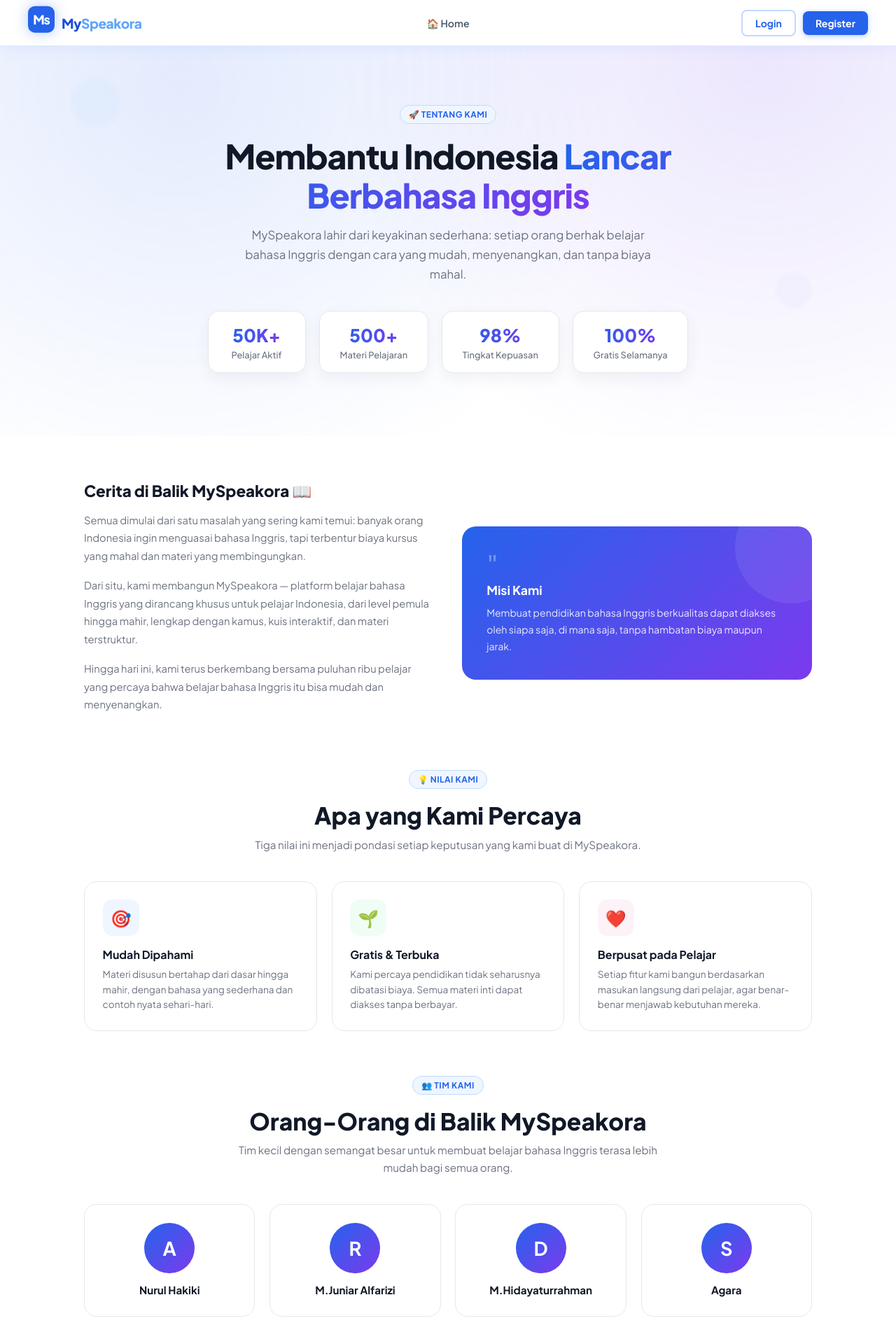
After one commit to artzneynart-boop/web--belajar--bahasa--inggris, a PHP site: page /tentang.php in a window 1280 px wide. The commit adds this page. Shown: the top 1920 px of the page at 70% size. Run offline with PHP 8.4, Linux system fonts and the light colour scheme.

Commit message:
menambahkan halaman tentang kami

```diff
--- /dev/null
+++ b/css/tentang.css
@@ -0,0 +1,354 @@
+/* ══════════════════════════════════════
+   TENTANG KAMI PAGE — MySpeakora
+   Stylesheet khusus untuk tentang.php
+   ══════════════════════════════════════ */
+
+/* ── Hero dengan gradient + pola dekoratif ── */
+.tentang-hero {
+  position: relative;
+  padding: 150px 1.25rem 90px;
+  text-align: center;
+  background: radial-gradient(circle at 20% 20%, rgba(37,99,235,.10), transparent 55%),
+              radial-gradient(circle at 85% 15%, rgba(124,58,237,.10), transparent 50%),
+              linear-gradient(180deg, #f8faff 0%, #ffffff 100%);
+  overflow: hidden;
+}
+.tentang-hero::before, .tentang-hero::after {
+  content: '';
+  position: absolute;
+  border-radius: 50%;
+  filter: blur(2px);
+  opacity: .5;
+  animation: tentangFloat 7s ease-in-out infinite;
+}
+.tentang-hero::before {
+  width: 70px; height: 70px;
+  background: #dbeafe;
+  top: 18%; left: 8%;
+}
+.tentang-hero::after {
+  width: 50px; height: 50px;
+  background: #ede9fe;
+  top: 65%; right: 10%;
+  animation-delay: -3s;
+}
+@keyframes tentangFloat {
+  0%, 100% { transform: translateY(0) translateX(0); }
+  50% { transform: translateY(-18px) translateX(8px); }
+}
+.tentang-hero-inner { position: relative; max-width: 720px; margin: 0 auto; z-index: 1; }
+.tentang-hero .section-tag {
+  margin: 0 auto 1.1rem;
+  display: inline-flex;
+}
+.tentang-hero h1 {
+  font-size: clamp(2rem, 4.5vw, 3rem);
+  font-weight: 800;
+  color: #111827;
+  margin: 0 0 .9rem;
+  line-height: 1.18;
+  letter-spacing: -.02em;
+}
+.tentang-hero h1 em {
+  font-style: normal;
+  background: linear-gradient(90deg, #2563eb, #7c3aed);
+  -webkit-background-clip: text;
+  background-clip: text;
+  color: transparent;
+}
+.tentang-hero p {
+  color: #6b7280;
+  font-size: 1.05rem;
+  line-height: 1.65;
+  margin: 0 auto;
+  max-width: 580px;
+}
+
+/* ── Statistik di bawah hero ── */
+.tentang-stats {
+  display: flex;
+  flex-wrap: wrap;
+  gap: 1.2rem;
+  justify-content: center;
+  margin-top: 2.4rem;
+  position: relative;
+  z-index: 1;
+}
+.tentang-stat-item {
+  background: #fff;
+  border: 1px solid #e5e7eb;
+  border-radius: 16px;
+  padding: 1.1rem 1.8rem;
+  min-width: 140px;
+  box-shadow: 0 8px 22px rgba(17,24,39,.05);
+  transition: transform .2s ease;
+}
+.tentang-stat-item:hover { transform: translateY(-4px); }
+.tentang-stat-num {
+  font-size: 1.6rem;
+  font-weight: 800;
+  background: linear-gradient(90deg, #2563eb, #7c3aed);
+  -webkit-background-clip: text;
+  background-clip: text;
+  color: transparent;
+}
+.tentang-stat-label {
+  font-size: .8rem;
+  color: #6b7280;
+  margin-top: .2rem;
+  font-weight: 500;
+}
+
+/* ── Section umum ── */
+.tentang-section {
+  max-width: 1080px;
+  margin: 0 auto;
+  padding: 4rem 1.25rem;
+}
+.tentang-section-head {
+  text-align: center;
+  max-width: 620px;
+  margin: 0 auto 2.5rem;
+}
+.tentang-section-head .section-tag { margin: 0 auto 1rem; }
+.tentang-section-head h2 {
+  font-size: clamp(1.5rem, 3vw, 2.1rem);
+  font-weight: 800;
+  color: #111827;
+  margin: 0 0 .6rem;
+  line-height: 1.25;
+}
+.tentang-section-head p {
+  color: #6b7280;
+  font-size: .95rem;
+  line-height: 1.6;
+  margin: 0;
+}
+
+/* ── Cerita / Misi (2 kolom) ── */
+.tentang-story {
+  display: grid;
+  grid-template-columns: 1fr 1fr;
+  gap: 2.5rem;
+  align-items: center;
+}
+@media (max-width: 800px) {
+  .tentang-story { grid-template-columns: 1fr; gap: 1.5rem; }
+}
+.tentang-story-text h3 {
+  font-size: 1.4rem;
+  font-weight: 800;
+  color: #111827;
+  margin: 0 0 .9rem;
+}
+.tentang-story-text p {
+  color: #6b7280;
+  font-size: .92rem;
+  line-height: 1.75;
+  margin: 0 0 1rem;
+}
+.tentang-story-visual {
+  background: linear-gradient(135deg, #2563eb, #7c3aed);
+  border-radius: 20px;
+  padding: 2.2rem;
+  color: #fff;
+  position: relative;
+  overflow: hidden;
+}
+.tentang-story-visual::before {
+  content: '';
+  position: absolute;
+  width: 160px; height: 160px;
+  background: rgba(255,255,255,.08);
+  border-radius: 50%;
+  top: -50px; right: -50px;
+}
+.tentang-story-visual h4 {
+  font-size: 1.1rem;
+  font-weight: 700;
+  margin: 0 0 .6rem;
+  position: relative;
+  z-index: 1;
+}
+.tentang-story-visual p {
+  font-size: .88rem;
+  line-height: 1.7;
+  color: rgba(255,255,255,.88);
+  margin: 0;
+  position: relative;
+  z-index: 1;
+}
+.tentang-quote-mark {
+  font-size: 2.6rem;
+  line-height: 1;
+  opacity: .35;
+  margin-bottom: .2rem;
+  position: relative;
+  z-index: 1;
+}
+
+/* ── Value cards (grid) ── */
+.tentang-values-grid {
+  display: grid;
+  grid-template-columns: repeat(3, 1fr);
+  gap: 1.3rem;
+}
+@media (max-width: 760px) {
+  .tentang-values-grid { grid-template-columns: 1fr 1fr; }
+}
+@media (max-width: 480px) {
+  .tentang-values-grid { grid-template-columns: 1fr; }
+}
+.tentang-value-card {
+  background: #fff;
+  border: 1px solid #e5e7eb;
+  border-radius: 18px;
+  padding: 1.6rem;
+  transition: transform .2s ease, box-shadow .2s ease, border-color .2s ease;
+}
+.tentang-value-card:hover {
+  transform: translateY(-4px);
+  box-shadow: 0 14px 34px rgba(37,99,235,.10);
+  border-color: #c7d2fe;
+}
+.tentang-value-icon {
+  width: 52px; height: 52px;
+  border-radius: 14px;
+  display: flex; align-items: center; justify-content: center;
+  font-size: 1.5rem;
+  margin-bottom: 1rem;
+  background: #eff6ff;
+}
+.tentang-value-card h4 {
+  margin: 0 0 .4rem;
+  font-size: 1rem;
+  font-weight: 700;
+  color: #111827;
+}
+.tentang-value-card p {
+  margin: 0;
+  font-size: .85rem;
+  color: #6b7280;
+  line-height: 1.6;
+}
+
+/* ── Tim ── */
+.tentang-team-grid {
+  display: grid;
+  grid-template-columns: repeat(4, 1fr);
+  gap: 1.3rem;
+}
+@media (max-width: 860px) {
+  .tentang-team-grid { grid-template-columns: repeat(2, 1fr); }
+}
+@media (max-width: 480px) {
+  .tentang-team-grid { grid-template-columns: 1fr; }
+}
+.tentang-team-card {
+  background: #fff;
+  border: 1px solid #e5e7eb;
+  border-radius: 18px;
+  padding: 1.6rem 1.2rem;
+  text-align: center;
+  transition: transform .2s ease, box-shadow .2s ease;
+}
+.tentang-team-card:hover {
+  transform: translateY(-4px);
+  box-shadow: 0 14px 34px rgba(17,24,39,.08);
+}
+.tentang-team-avatar {
+  width: 72px; height: 72px;
+  border-radius: 50%;
+  margin: 0 auto .9rem;
+  display: flex; align-items: center; justify-content: center;
+  font-size: 1.7rem;
+  font-weight: 700;
+  color: #fff;
+  background: linear-gradient(135deg, #2563eb, #7c3aed);
+}
+.tentang-team-card h4 {
+  margin: 0 0 .15rem;
+  font-size: .95rem;
+  font-weight: 700;
+  color: #111827;
+}
+.tentang-team-card span {
+  font-size: .78rem;
+  color: #9ca3af;
+}
+
+/* ── CTA penutup ── */
+.tentang-cta {
+  max-width: 1080px;
+  margin: 0 auto 5rem;
+  padding: 0 1.25rem;
+}
+.tentang-cta-box {
+  background: linear-gradient(135deg, #2563eb, #4338ca);
+  border-radius: 24px;
+  padding: 3rem 2rem;
+  text-align: center;
+  color: #fff;
+  position: relative;
+  overflow: hidden;
+}
+.tentang-cta-box::before {
+  content: '';
+  position: absolute;
+  width: 220px; height: 220px;
+  background: rgba(255,255,255,.07);
+  border-radius: 50%;
+  top: -80px; right: -60px;
+}
+.tentang-cta-box::after {
+  content: '';
+  position: absolute;
+  width: 160px; height: 160px;
+  background: rgba(255,255,255,.06);
+  border-radius: 50%;
+  bottom: -60px; left: -40px;
+}
+.tentang-cta-box h3 {
+  font-size: clamp(1.3rem, 3vw, 1.8rem);
+  font-weight: 800;
+  margin: 0 0 .6rem;
+  position: relative;
+  z-index: 1;
+}
+.tentang-cta-box p {
+  font-size: .95rem;
+  color: rgba(255,255,255,.85);
+  margin: 0 auto 1.6rem;
+  max-width: 460px;
+  position: relative;
+  z-index: 1;
+}
+.tentang-cta-btns {
+  display: flex;
+  gap: .9rem;
+  justify-content: center;
+  flex-wrap: wrap;
+  position: relative;
+  z-index: 1;
+}
+.tentang-cta-btn {
+  display: inline-flex;
+  align-items: center;
+  gap: .5rem;
+  padding: .8rem 1.6rem;
+  border-radius: 50px;
+  font-size: .9rem;
+  font-weight: 700;
+  text-decoration: none;
+  transition: transform .18s ease;
+}
+.tentang-cta-btn:hover { transform: translateY(-3px); }
+.tentang-cta-btn-primary {
+  background: #fff;
+  color: #2563eb;
+}
+.tentang-cta-btn-secondary {
+  background: rgba(255,255,255,.14);
+  color: #fff;
+  border: 1.5px solid rgba(255,255,255,.4);
+}
--- a/index.php
+++ b/index.php
@@ -156,11 +156,12 @@ $username   = $isLoggedIn ? htmlspecialchars($_SESSION['username']) : '';
       <li><a href="#">Leaderboard</a></li>
     </ul></div>
     <div class="footer-col"><h4>Perusahaan</h4><ul>
-      <li><a href="#">Tentang Kami</a></li>
+      <li><a href="tentang.php">Tentang Kami</a></li>
      <li><a href="https://maps.app.goo.gl/qmswBf11dXq8Ws1L7" target="_blank">location</a></li>
     </ul></div>
     <div class="footer-col"><h4>Bantuan</h4><ul>
       <li><a href="kontak.php">Kontak</a></li>
+    </ul></div>
   </div>
   <div class="footer-bottom">
     <p>© 2026 MySpeakora. Dibuat dengan ❤️ untuk pelajar Indonesia.</p>
--- a/kamus.php
+++ b/kamus.php
@@ -113,14 +113,15 @@ while($row = mysqli_fetch_assoc($query)):
       <li><a href="materi.html">Materi</a></li>
       <li><a href="kuis.html">Kamus</a></li>
       <li><a href="kamus.html">Kuis</a></li>
-      <li><a href="kuis.html">Leaderboard</a></li>
+      <li><a href="#">Leaderboard</a></li>
     </ul></div>
     <div class="footer-col"><h4>Perusahaan</h4><ul>
-      <li><a href="#">Tentang Kami</a></li>
+      <li><a href="tentang.php">Tentang Kami</a></li>
     <li><a href="https://maps.app.goo.gl/qmswBf11dXq8Ws1L7" target="_blank">location</a></li>
     </ul></div>
     <div class="footer-col"><h4>Bantuan</h4><ul>
       <li><a href="kontak.php">Kontak</a></li>
+    </ul></div>
   </div>
   <div class="footer-bottom">
     <p>© 2026 MySpeakora. Dibuat dengan ❤️ untuk pelajar Indonesia.</p>
--- a/kuis.php
+++ b/kuis.php
@@ -231,11 +231,12 @@ $username = $_SESSION['username'] ?? '';
       <li><a href="#">Leaderboard</a></li>
     </ul></div>
     <div class="footer-col"><h4>Perusahaan</h4><ul>
-      <li><a href="#">Tentang Kami</a></li>
+      <li><a href="tentang.php">Tentang Kami</a></li>
      <li><a href="https://maps.app.goo.gl/qmswBf11dXq8Ws1L7" target="_blank">location</a></li>
     </ul></div>
     <div class="footer-col"><h4>Bantuan</h4><ul>
       <li><a href="kontak.php">Kontak</a></li>
+    </ul></div>
   </div>
   <div class="footer-bottom">
     <p>© 2026 MySpeakora. Dibuat dengan ❤️ untuk pelajar Indonesia.</p>
--- a/materi.php
+++ b/materi.php
@@ -474,14 +474,15 @@ $topics = [
       <li><a href="materi.php">Materi</a></li>
       <li><a href="kuis.php">Kamus</a></li>
       <li><a href="kamus.php">Kuis</a></li>
-      <li><a href="kuis.html">Leaderboard</a></li>
+      <li><a href="kamus.php">Leaderboard</a></li>
     </ul></div>
     <div class="footer-col"><h4>Perusahaan</h4><ul>
-      <li><a href="#">Tentang Kami</a></li>
+      <li><a href="tentang.php">Tentang Kami</a></li>
       <li><a href="https://maps.app.goo.gl/qmswBf11dXq8Ws1L7" target="_blank">location</a></li>
     </ul></div>
     <div class="footer-col"><h4>Bantuan</h4><ul>
       <li><a href="kontak.php">Kontak</a></li>
+    </ul></div>
   </div>
   <div class="footer-bottom">
     <p>© 2026 MySpeakora. Dibuat dengan ❤️ untuk pelajar Indonesia.</p>
--- /dev/null
+++ b/tentang.php
@@ -0,0 +1,219 @@
+<?php
+session_start();
+
+$isLoggedIn = isset($_SESSION['loggedin']) && $_SESSION['loggedin'] === true;
+$username   = $_SESSION['username'] ?? '';
+
+$currentPage = 'tentang.php';
+?>
+<!DOCTYPE html>
+<html lang="id">
+<head>
+  <meta charset="UTF-8" />
+  <meta name="viewport" content="width=device-width, initial-scale=1.0" />
+  <title>MySpeakora — Tentang Kami</title>
+  <link href="https://fonts.googleapis.com/css2?family=Plus+Jakarta+Sans:wght@400;500;600;700;800&family=Lora:ital,wght@0,400;0,600;1,400&display=swap" rel="stylesheet" />
+  <link rel="stylesheet" href="./css/style.css" />
+  <link rel="stylesheet" href="./css/tentang.css" />
+</head>
+<body>
+
+<?php include 'navbar.php'; ?>
+
+<!-- ═══════ HERO TENTANG ═══════ -->
+<div class="tentang-hero">
+  <div class="tentang-hero-inner">
+    <div class="section-tag">🚀 Tentang Kami</div>
+    <h1>Membantu Indonesia <em>Lancar Berbahasa Inggris</em></h1>
+    <p>MySpeakora lahir dari keyakinan sederhana: setiap orang berhak belajar bahasa Inggris dengan cara yang mudah, menyenangkan, dan tanpa biaya mahal.</p>
+
+    <div class="tentang-stats">
+      <div class="tentang-stat-item">
+        <div class="tentang-stat-num">50K+</div>
+        <div class="tentang-stat-label">Pelajar Aktif</div>
+      </div>
+      <div class="tentang-stat-item">
+        <div class="tentang-stat-num">500+</div>
+        <div class="tentang-stat-label">Materi Pelajaran</div>
+      </div>
+      <div class="tentang-stat-item">
+        <div class="tentang-stat-num">98%</div>
+        <div class="tentang-stat-label">Tingkat Kepuasan</div>
+      </div>
+      <div class="tentang-stat-item">
+        <div class="tentang-stat-num">100%</div>
+        <div class="tentang-stat-label">Gratis Selamanya</div>
+      </div>
+    </div>
+  </div>
+</div>
+
+<!-- ═══════ CERITA KAMI ═══════ -->
+<section class="tentang-section">
+  <div class="tentang-story">
+    <div class="tentang-story-text">
+      <h3>Cerita di Balik MySpeakora 📖</h3>
+      <p>Semua dimulai dari satu masalah yang sering kami temui: banyak orang Indonesia ingin menguasai bahasa Inggris, tapi terbentur biaya kursus yang mahal dan materi yang membingungkan.</p>
+      <p>Dari situ, kami membangun MySpeakora — platform belajar bahasa Inggris yang dirancang khusus untuk pelajar Indonesia, dari level pemula hingga mahir, lengkap dengan kamus, kuis interaktif, dan materi terstruktur.</p>
+      <p>Hingga hari ini, kami terus berkembang bersama puluhan ribu pelajar yang percaya bahwa belajar bahasa Inggris itu bisa mudah dan menyenangkan.</p>
+    </div>
+    <div class="tentang-story-visual">
+      <div class="tentang-quote-mark">"</div>
+      <h4>Misi Kami</h4>
+      <p>Membuat pendidikan bahasa Inggris berkualitas dapat diakses oleh siapa saja, di mana saja, tanpa hambatan biaya maupun jarak.</p>
+    </div>
+  </div>
+</section>
+
+<!-- ═══════ NILAI YANG KAMI PEGANG ═══════ -->
+<section class="tentang-section" style="padding-top:0;">
+  <div class="tentang-section-head">
+    <div class="section-tag">💡 Nilai Kami</div>
+    <h2>Apa yang Kami Percaya</h2>
+    <p>Tiga nilai ini menjadi pondasi setiap keputusan yang kami buat di MySpeakora.</p>
+  </div>
+
+  <div class="tentang-values-grid">
+    <div class="tentang-value-card">
+      <div class="tentang-value-icon" style="background:#eff6ff;">🎯</div>
+      <h4>Mudah Dipahami</h4>
+      <p>Materi disusun bertahap dari dasar hingga mahir, dengan bahasa yang sederhana dan contoh nyata sehari-hari.</p>
+    </div>
+    <div class="tentang-value-card">
+      <div class="tentang-value-icon" style="background:#f0fdf4;">🌱</div>
+      <h4>Gratis & Terbuka</h4>
+      <p>Kami percaya pendidikan tidak seharusnya dibatasi biaya. Semua materi inti dapat diakses tanpa berbayar.</p>
+    </div>
+    <div class="tentang-value-card">
+      <div class="tentang-value-icon" style="background:#fdf2f8;">❤️</div>
+      <h4>Berpusat pada Pelajar</h4>
+      <p>Setiap fitur kami bangun berdasarkan masukan langsung dari pelajar, agar benar-benar menjawab kebutuhan mereka.</p>
+    </div>
+  </div>
+</section>
+
+<!-- ═══════ TIM KAMI ═══════ -->
+<section class="tentang-section" style="padding-top:0;">
+  <div class="tentang-section-head">
+    <div class="section-tag">👥 Tim Kami</div>
+    <h2>Orang-Orang di Balik MySpeakora</h2>
+    <p>Tim kecil dengan semangat besar untuk membuat belajar bahasa Inggris terasa lebih mudah bagi semua orang.</p>
+  </div>
+
+  <div class="tentang-team-grid">
+    <div class="tentang-team-card">
+      <div class="tentang-team-avatar">A</div>
+      <h4>Nurul Hakiki</h4>
+    </div>
+    <div class="tentang-team-card">
+      <div class="tentang-team-avatar">R</div>
+      <h4>M.Juniar Alfarizi</h4>
+    </div>
+    <div class="tentang-team-card">
+      <div class="tentang-team-avatar">D</div>
+      <h4>M.Hidayaturrahman</h4>
+    </div>
+    <div class="tentang-team-card">
+      <div class="tentang-team-avatar">S</div>
+      <h4>Agara</h4>
+    </div>
+  </div>
+</section>
+
+<!-- ═══════ CTA PENUTUP ═══════ -->
+<div class="tentang-cta">
+  <div class="tentang-cta-box">
+    <h3>Siap Mulai Belajar Bersama Kami? 🚀</h3>
+    <p>Gabung dengan 50.000+ pelajar yang sudah merasakan cara belajar bahasa Inggris yang lebih mudah dan menyenangkan.</p>
+    <div class="tentang-cta-btns">
+      <?php if ($isLoggedIn): ?>
+        <a class="tentang-cta-btn tentang-cta-btn-primary" href="materi.php">📚 Mulai Belajar</a>
+      <?php else: ?>
+        <a class="tentang-cta-btn tentang-cta-btn-primary" href="index.php">🚀 Daftar Gratis</a>
+      <?php endif; ?>
+      <a class="tentang-cta-btn tentang-cta-btn-secondary" href="kontak.php">💬 Hubungi Kami</a>
+    </div>
+  </div>
+</div>
+
+<?php if (!$isLoggedIn): ?>
+<!-- ═══════ MODAL LOGIN ═══════ -->
+<div class="modal-overlay" id="loginModal" onclick="closeOnBg(event,'loginModal')">
+  <div class="modal">
+    <button class="modal-close" onclick="closeModal('loginModal')">✕</button>
+    <h2>Selamat Datang 👋</h2>
+    <p>Masuk ke akun MySpeakora kamu</p>
+    <form method="POST" action="login.php">
+      <div class="form-group">
+        <label>Username</label>
+        <input type="text" name="username" placeholder="Username kamu" required />
+      </div>
+      <div class="form-group">
+        <label>Password</label>
+        <input type="password" name="password" placeholder="••••••••" required />
+      </div>
+      <button type="submit" class="btn-form">Masuk →</button>
+    </form>
+    <div class="modal-switch">Belum punya akun? <a onclick="switchModal('loginModal','registerModal')">Daftar sekarang</a></div>
+  </div>
+</div>
+
+<!-- ═══════ MODAL REGISTER ═══════ -->
+<div class="modal-overlay" id="registerModal" onclick="closeOnBg(event,'registerModal')">
+  <div class="modal">
+    <button class="modal-close" onclick="closeModal('registerModal')">✕</button>
+    <h2>Buat Akun Gratis 🚀</h2>
+    <p>Bergabung dengan 50.000+ pelajar aktif</p>
+    <form method="POST" action="simpan_user.php">
+      <div class="form-group">
+        <label>Username</label>
+        <input type="text" name="username" placeholder="Username kamu" required />
+      </div>
+      <div class="form-group">
+        <label>Email</label>
+        <input type="email" name="email" placeholder="email@kamu.com" required />
+      </div>
+      <div class="form-group">
+        <label>Password</label>
+        <input type="password" name="password" placeholder="Min. 8 karakter" required />
+      </div>
+      <button type="submit" class="btn-form">Daftar Gratis →</button>
+    </form>
+    <div class="modal-switch">Sudah punya akun? <a onclick="switchModal('registerModal','loginModal')">Masuk di sini</a></div>
+  </div>
+</div>
+<?php endif; ?>
+
+<!-- ═══════ FOOTER ═══════ -->
+<footer>
+  <div class="footer-top">
+    <div class="footer-brand">
+      <div class="nav-logo" style="margin-bottom:8px">
+        <div class="nav-logo-icon">Ms</div>
+        <span class="nav-logo-text" style="color:white">My<span>Speakora</span></span>
+      </div>
+      <p>Platform belajar bahasa Inggris online terbaik untuk pelajar Indonesia. Gratis, lengkap, dan menyenangkan.</p>
+    </div>
+    <div class="footer-col"><h4>Fitur</h4><ul>
+      <li><a href="materi.php">Materi</a></li>
+      <li><a href="kuis.php">Kamus</a></li>
+      <li><a href="kamus.php">Kuis</a></li>
+      <li><a href="#">Leaderboard</a></li>
+    </ul></div>
+    <div class="footer-col"><h4>Perusahaan</h4><ul>
+      <li><a href="tentang.php">Tentang Kami</a></li>
+     <li><a href="https://maps.app.goo.gl/qmswBf11dXq8Ws1L7" target="_blank">location</a></li>
+    </ul></div>
+    <div class="footer-col"><h4>Bantuan</h4><ul>
+      <li><a href="kontak.php">Kontak</a></li>
+    </ul></div>
+  </div>
+  <div class="footer-bottom">
+    <p>© 2026 MySpeakora. Dibuat dengan ❤️ untuk pelajar Indonesia.</p>
+    <p>📧 hello@MySpeakora.id</p>
+  </div>
+</footer>
+
+<script src="script.js"></script>
+</body>
+</html>
```
Also changed, not shown: kontak.php (+3 -9 lines).
